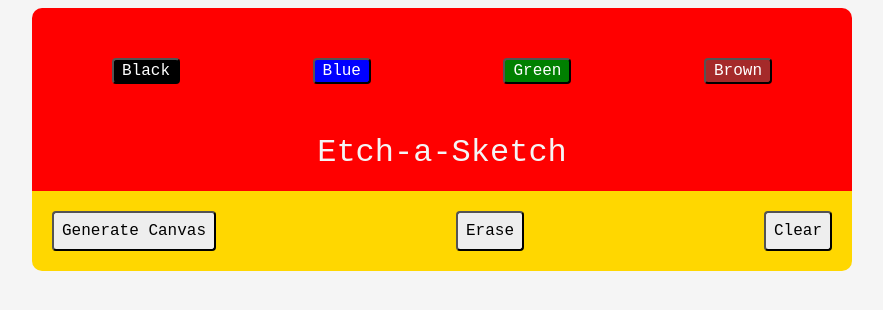
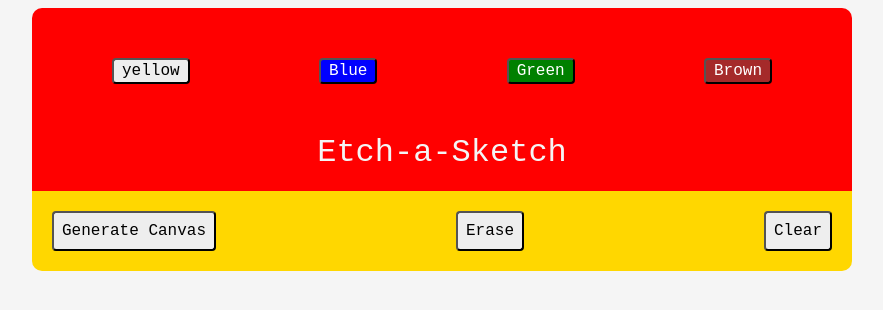
Before and after one commit to nickdelicto/etch-a-sketch, a plain HTML site: page index.html in a window 1280 px wide. Shown: the whole page, without its empty margins (198-1081 px from the left). Drawn offline with Linux system fonts and the light colour scheme.

Commit message:
Change button class from 'black' to 'yellow'
I figured yellow is better as the mouseover paint is already
in black.

```diff
--- a/index.html
+++ b/index.html
@@ -8,7 +8,7 @@
     <body>
         <div class="outerdiv">
             <div class="colors">
-                <button id="black">Black</button>
+                <button id="yellow">yellow</button>
                 <button id="blue">Blue</button>
                 <button id="green">Green</button>
                 <button id="brown">Brown</button>
```
